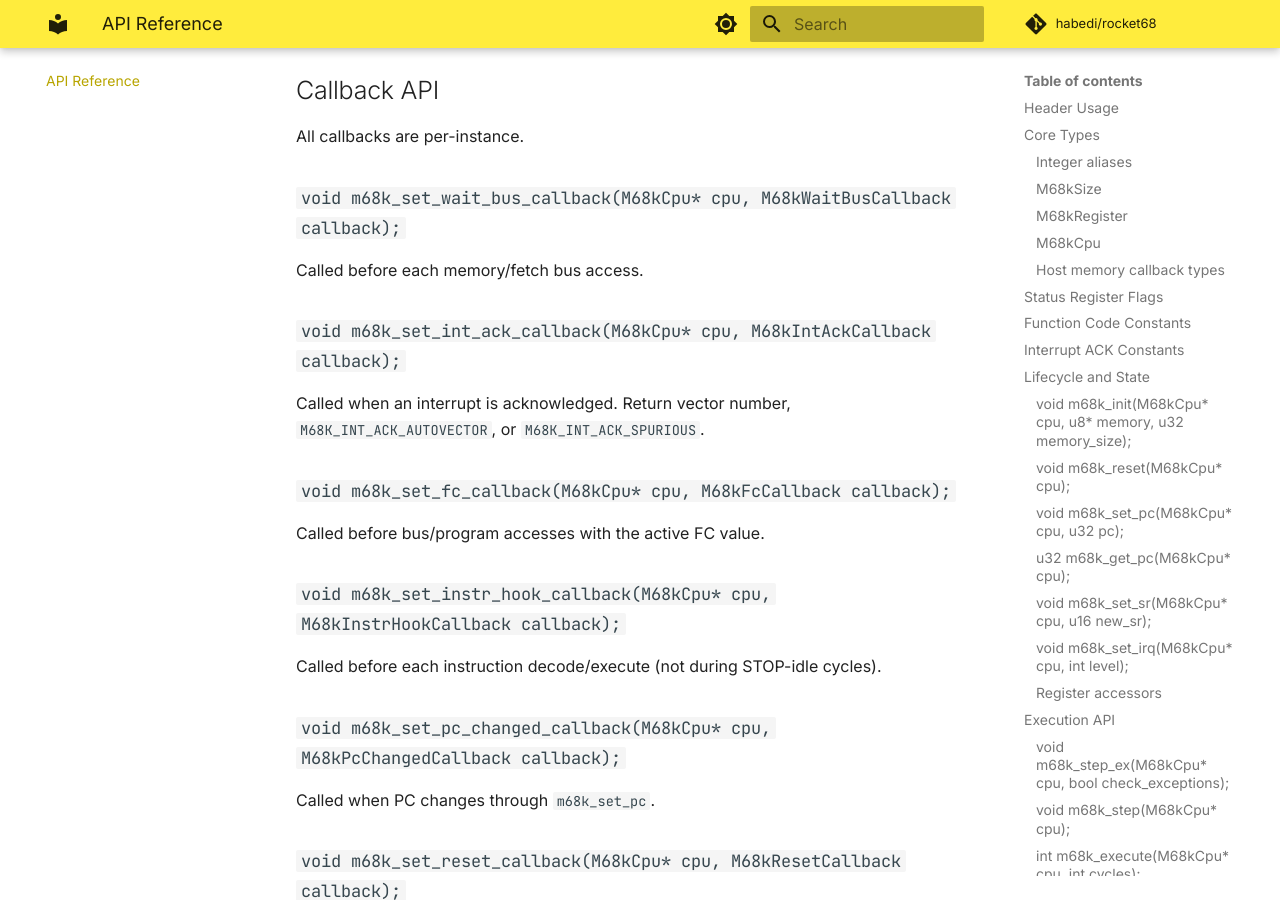
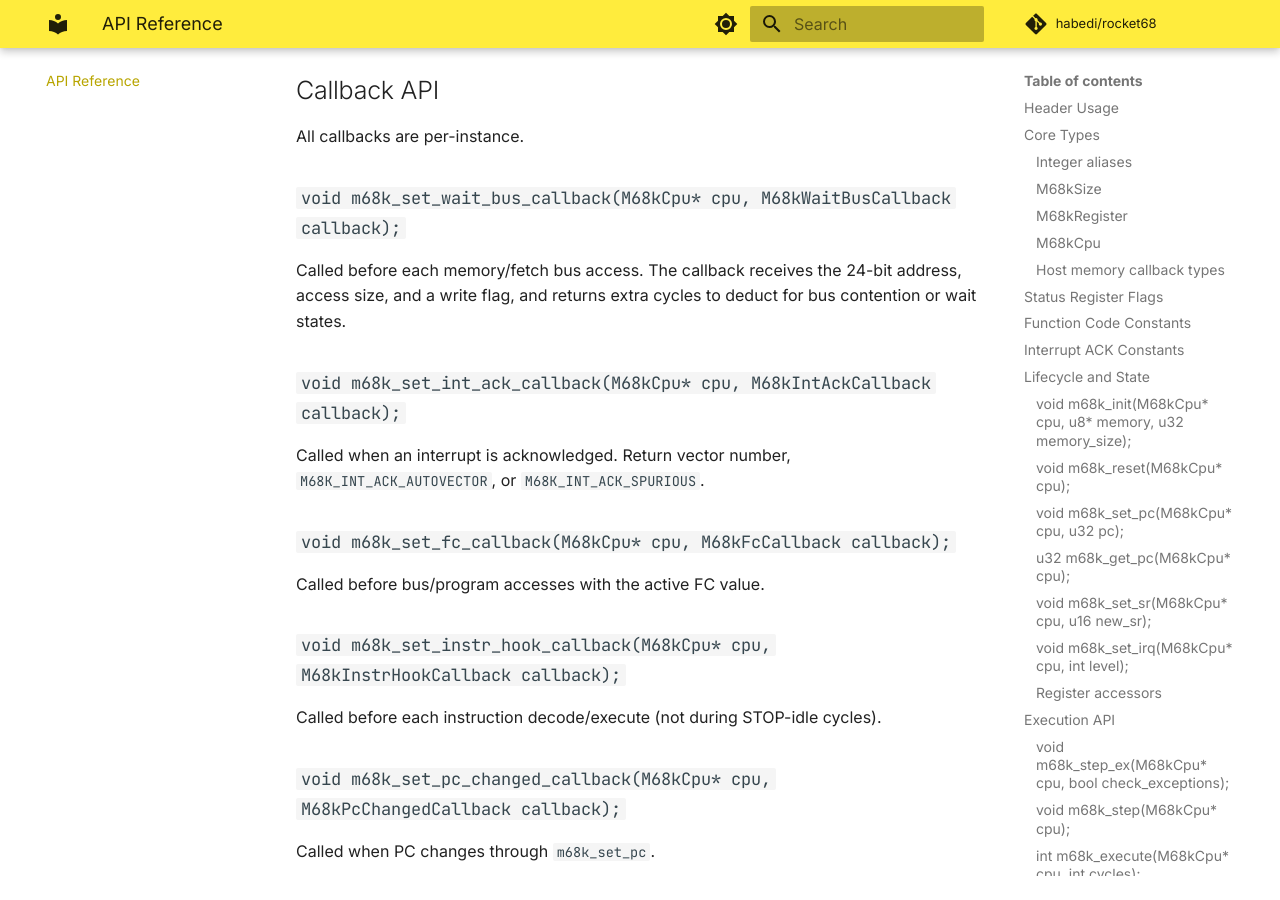
Before and after one commit to habedi/rocket68, an MkDocs documentation site: the page built from docs/api-reference.md, in a window 1280 px wide and 900 px high, scrolled down 4521 px. Built offline with MkDocs 1.6.1 and Material for MkDocs 9.7.7, drawn with Linux system fonts in a browser that asks for light colours; comment, search, counter and statistics services are not loaded.

```diff
--- a/docs/api-reference.md
+++ b/docs/api-reference.md
@@ -168,6 +168,8 @@ All callbacks are per-instance.
 ### `void m68k_set_wait_bus_callback(M68kCpu* cpu, M68kWaitBusCallback callback);`
 
 Called before each memory/fetch bus access.
+The callback receives the 24-bit address, access size, and a write flag, and
+returns extra cycles to deduct for bus contention or wait states.
 
 ### `void m68k_set_int_ack_callback(M68kCpu* cpu, M68kIntAckCallback callback);`
 
```
Also changed, not shown: docs/examples.md (+3 -2 lines), docs/getting-started.md (+3 -2 lines), 8 other files.
